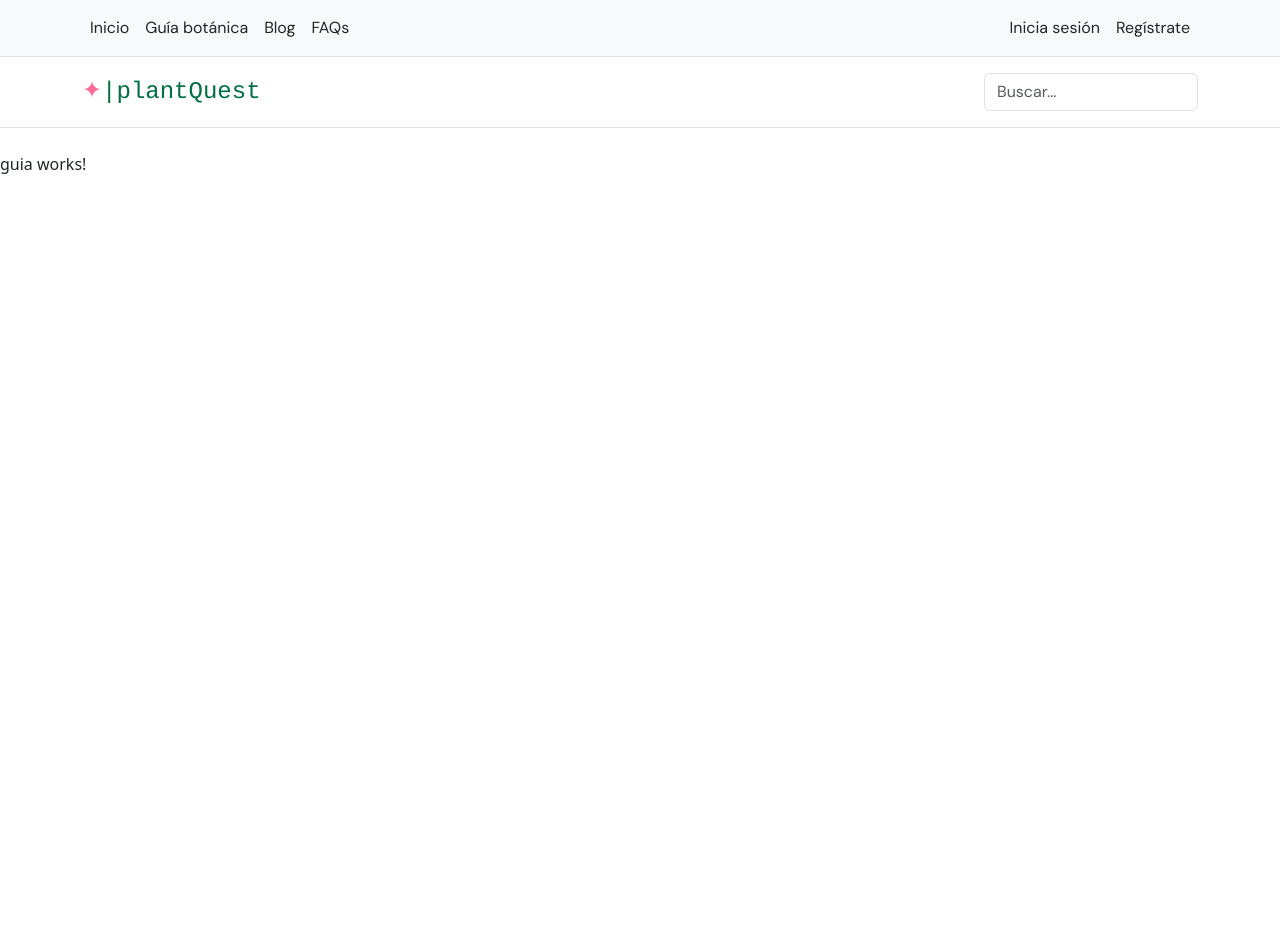
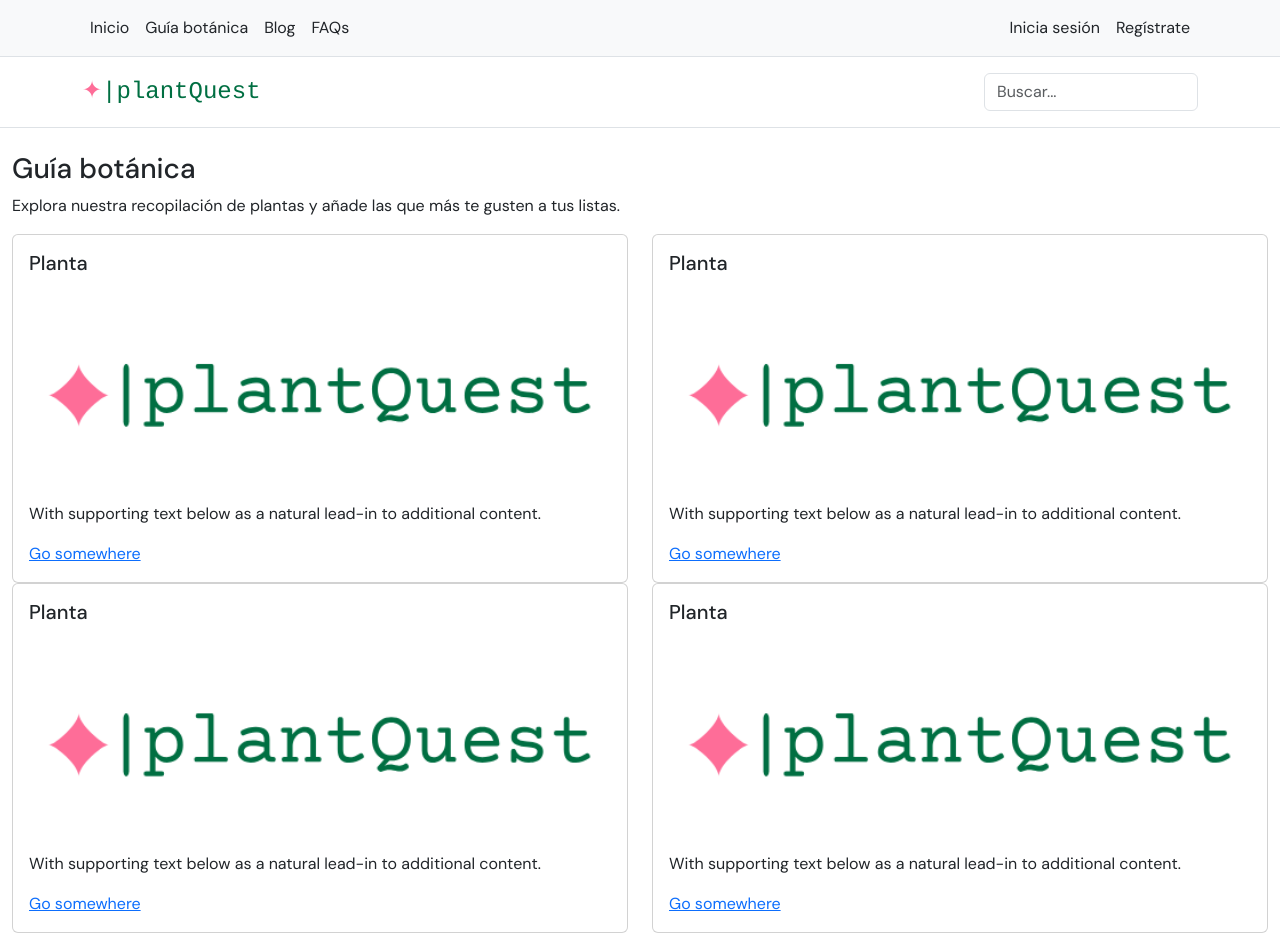
Before and after one commit to cmardom/plantquest_back, an Angular app in the folder src/main/angular/app-front/: page /guia in a window 1280 px wide. Before the commit the page ends 800 px from the top, so only its background shows below. Built offline with nearby package versions, Linux system fonts and the light colour scheme.

Commit message:
interfaz

```diff
--- a/src/main/angular/app-front/src/app/guia/guia.component.html
+++ b/src/main/angular/app-front/src/app/guia/guia.component.html
@@ -1 +1,56 @@
-<p>guia works!</p>
+<div class="container-fluid">
+
+
+  <div class="row cartas">
+    <h3>Guía botánica</h3>
+    <p>Explora nuestra recopilación de plantas y añade las que más te gusten a tus listas.</p>
+
+
+    <div class="col-sm-6">
+      <div class="card">
+        <div class="card-body">
+          <h5 class="card-title">Planta</h5>
+          <img class="card-img" src="assets/logo.png">
+          <p class="card-text">With supporting text below as a natural lead-in to additional content.</p>
+          <a href="#" class="botonCustom" data-mdb-ripple-init>Go somewhere</a>
+        </div>
+      </div>
+    </div>
+
+    <div class="col-sm-6">
+      <div class="card">
+        <div class="card-body">
+          <h5 class="card-title">Planta</h5>
+          <img class="card-img" src="assets/logo.png">
+          <p class="card-text">With supporting text below as a natural lead-in to additional content.</p>
+          <a href="#" class="botonCustom" data-mdb-ripple-init>Go somewhere</a>
+        </div>
+      </div>
+    </div>
+
+    <div class="col-sm-6">
+      <div class="card">
+        <div class="card-body">
+          <h5 class="card-title">Planta</h5>
+          <img class="card-img" src="assets/logo.png">
+          <p class="card-text">With supporting text below as a natural lead-in to additional content.</p>
+          <a href="#" class="botonCustom" data-mdb-ripple-init>Go somewhere</a>
+        </div>
+      </div>
+    </div>
+
+    <div class="col-sm-6">
+      <div class="card">
+        <div class="card-body">
+          <h5 class="card-title">Planta</h5>
+          <img class="card-img" src="assets/logo.png">
+          <p class="card-text">With supporting text below as a natural lead-in to additional content.</p>
+          <a href="#" class="botonCustom" data-mdb-ripple-init>Go somewhere</a>
+        </div>
+      </div>
+    </div>
+
+
+  </div>
+
+</div>
--- a/src/main/angular/app-front/src/app/guia/guia.component.scss
+++ b/src/main/angular/app-front/src/app/guia/guia.component.scss
@@ -0,0 +1,3 @@
+*{
+  font-family: "DM Sans";
+}
```
Also changed, not shown: src/main/angular/app-front/src/app/interfaces/planta-interface.ts (added, +15 -0 lines).
